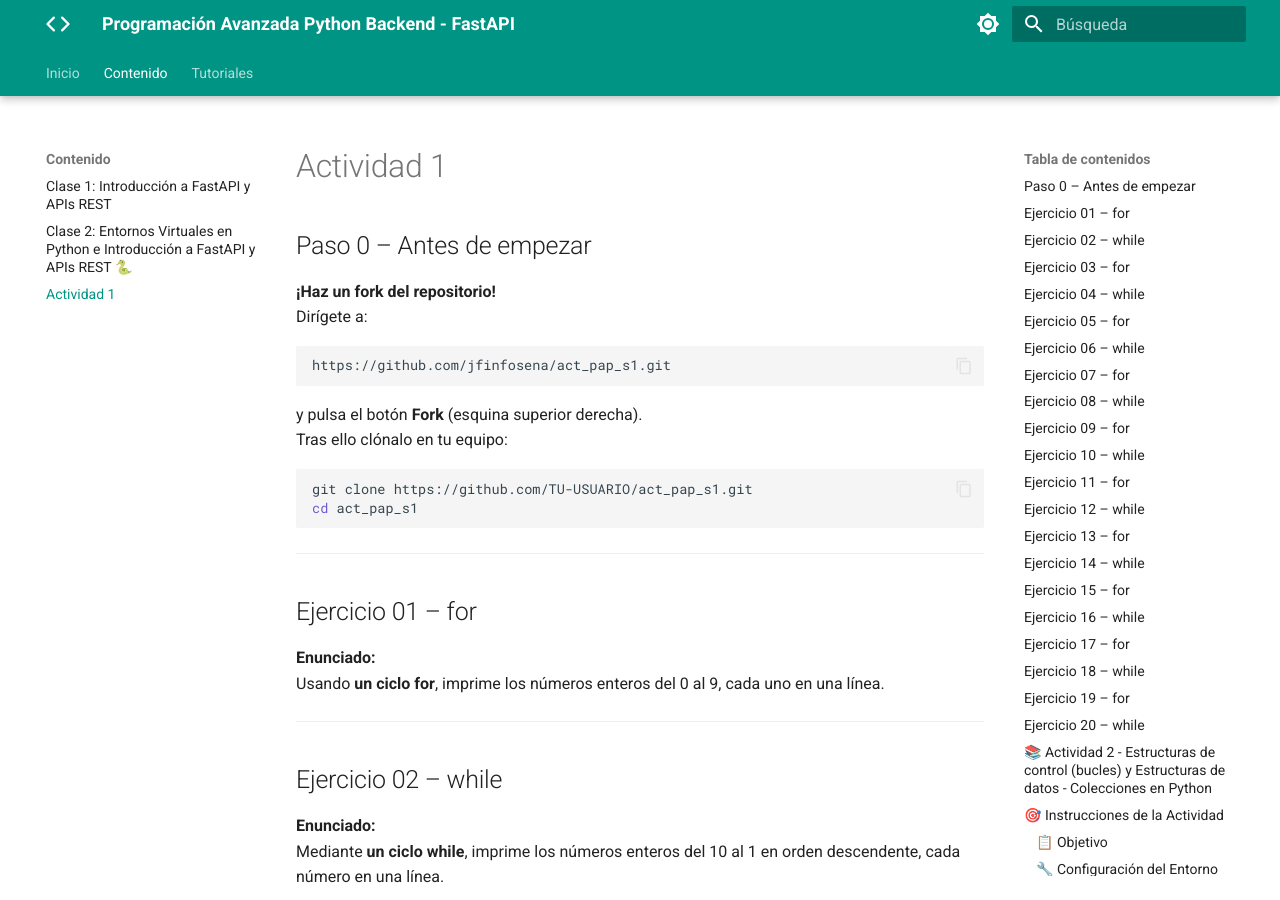
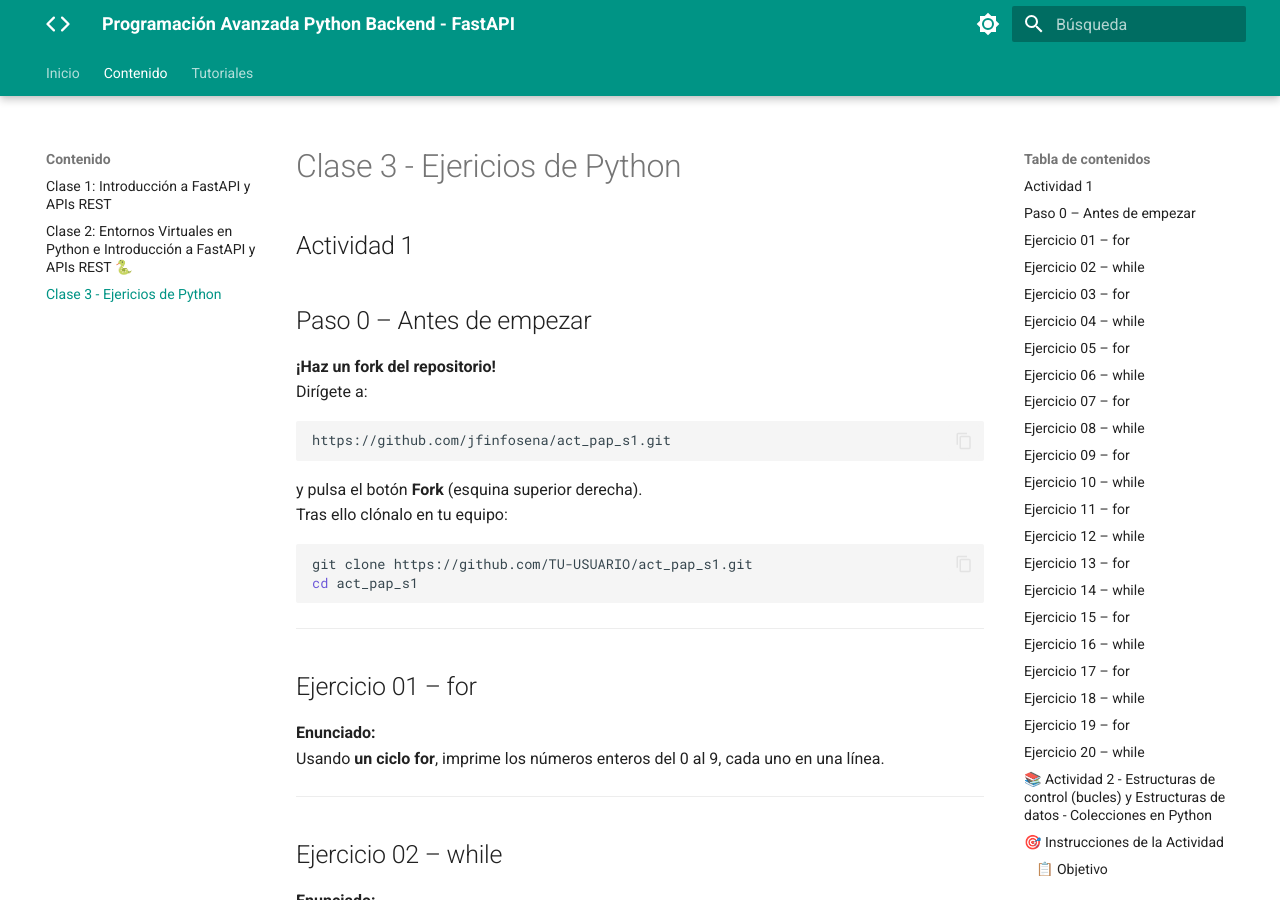
Before and after one commit to jfinfosena/25adso-pap, an MkDocs documentation site: the page built from docs/content/p3.md, in a window 1280 px wide and 900 px high. Built offline with MkDocs 1.6.1 and Material for MkDocs 9.7.7, drawn with Linux system fonts in a browser that asks for light colours.

Commit message:
05-08-2025

```diff
--- a/docs/content/p3.md
+++ b/docs/content/p3.md
@@ -1,4 +1,6 @@
-# Actividad 1
+# Clase 3 - Ejericios de Python
+
+## Actividad 1
 
 ## Paso 0 – Antes de empezar
 **¡Haz un fork del repositorio!**
```
